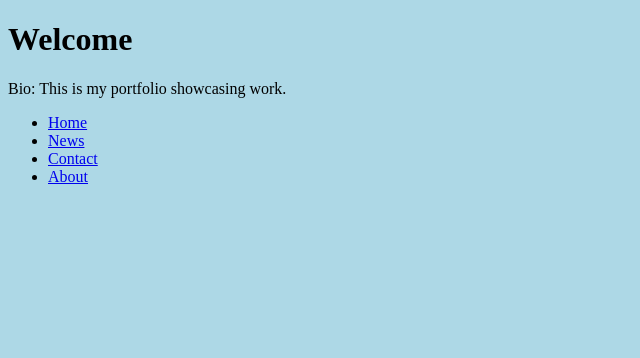
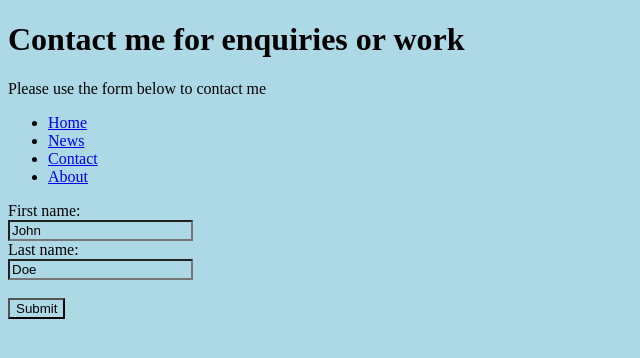
Before and after one commit to hannahdigidev/test-github-pages, a plain HTML site: page contact.html in a window 1280 px wide. Shown: the whole page, without its empty margins (0-640 px from the left). Drawn offline with Linux system fonts and the light colour scheme.

Commit message:
Update contact.html
Adding contact form.

```diff
--- a/contact.html
+++ b/contact.html
@@ -9,9 +9,9 @@
 </head>
 <body>
 
-<h1>Welcome</h1>
-<p>Bio:
-This is my portfolio showcasing work.
+<h1>Contact me for enquiries or work</h1>
+<p>
+ Please use the form below to contact me
 </p>
 
  <ul>
@@ -21,5 +21,14 @@ This is my portfolio showcasing work.
   <li><a href="about.html">About</a></li>
 </ul>
 
+
+<form action="/action_page.php">
+  <label for="fname">First name:</label><br>
+  <input type="text" id="fname" name="fname" value="John"><br>
+  <label for="lname">Last name:</label><br>
+  <input type="text" id="lname" name="lname" value="Doe"><br><br>
+  <input type="submit" value="Submit">
+</form>
+
 </body>
 </html>
```
